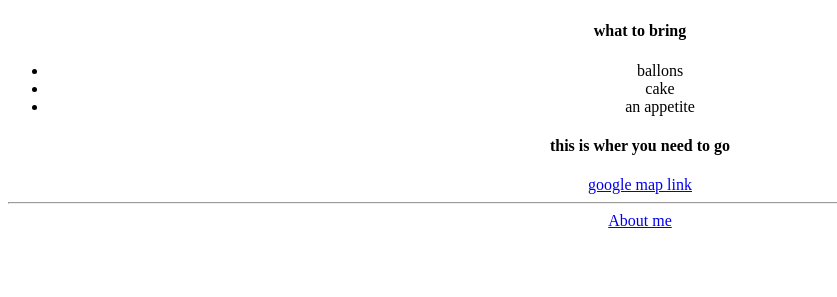
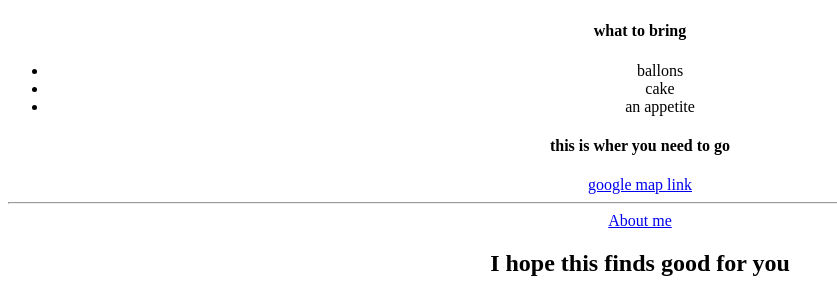
Before and after one commit to Chiranjeevi-S-2006/chiru-portfolio, a plain HTML site: page index.html in a window 1280 px wide. Shown: the part 714-1011 px from the top of the page, without its empty margins (0-837 px from the left). Before the commit the page ends 952 px from the top, so only its background shows below. Drawn offline with Linux system fonts and the light colour scheme.

Commit message:
Update index.html

```diff
--- a/index.html
+++ b/index.html
@@ -35,6 +35,7 @@
  <br/>
  <hr/>
  <a href = "chiru4.html">About me</a>
+   <h2> I hope this finds good for you</h2>
 </center>
 </body>
 </html>
```
